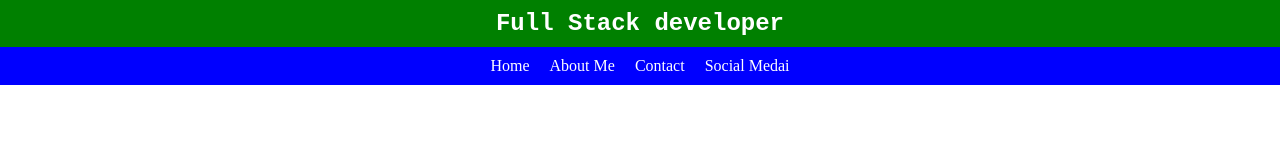
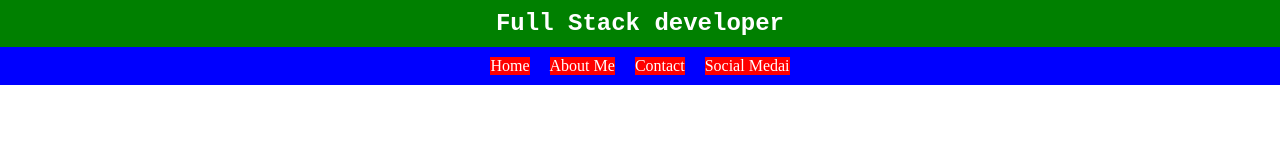
Before and after one commit to AlemayehuBonsaYaddesa/Calculator, a plain HTML site: page index.html in a window 1280 px wide. Drawn offline with Linux system fonts and the light colour scheme.

Commit message:
Update style.css

```diff
--- a/css/style.css
+++ b/css/style.css
@@ -22,3 +22,6 @@ nav ul{
     background-color: blue;
     color:white;
 }
+li{
+    background-color: red;
+}
```
